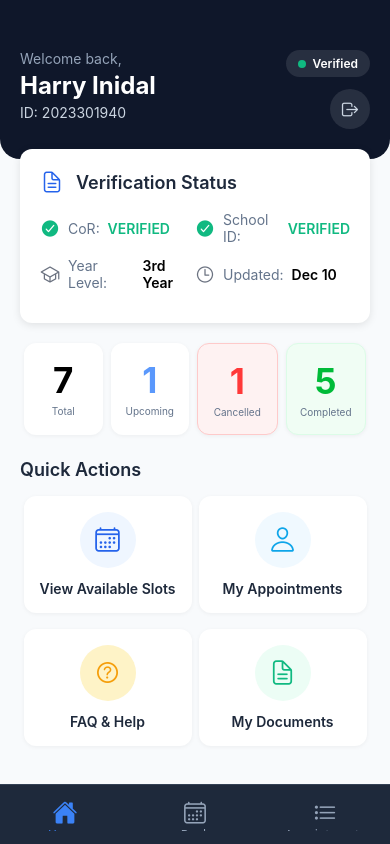
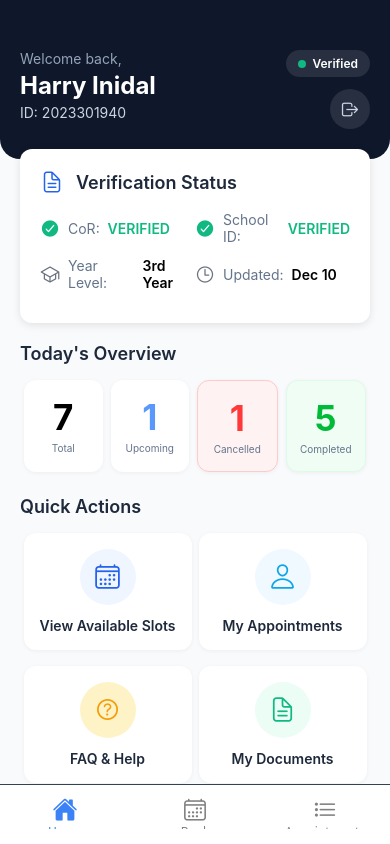
Before and after one commit to melody-sheep/qora-roi-hackathon, a React Native app: screen /StudentDashboard in a window 390 px wide. Built offline with nearby package versions, Linux system fonts and the light colour scheme.

Commit message:
Tab fixes

```diff
--- a/src/navigation/StudentBottomTabs.js
+++ b/src/navigation/StudentBottomTabs.js
@@ -2,15 +2,9 @@ import React from 'react';
 import { createBottomTabNavigator } from '@react-navigation/bottom-tabs';
 import { Ionicons } from '@expo/vector-icons';
 
-// Import the existing student dashboard (this file exists)
 import StudentDashboard from '../screens/student/studentDashboard';
 import StudentBooking from '../screens/student/studentBooking';
 import StudentAppointment from '../screens/student/studentAppointment';
-
-// These screens will be created by your teammate
-// For now, we'll create minimal placeholder components so navigation works
-const BookingScreen = () => null; // Placeholder - will be replaced
-const AppointmentScreen = () => null; // Placeholder - will be replaced
 
 const Tab = createBottomTabNavigator();
 
@@ -32,14 +26,14 @@ const StudentBottomTabs = () => {
           return <Ionicons name={iconName} size={size} color={color} />;
         },
         tabBarActiveTintColor: '#3B82F6',
-        tabBarInactiveTintColor: '#94A3B8',
+        tabBarInactiveTintColor: 'gray',
         headerShown: false,
         tabBarStyle: {
-          backgroundColor: '#1E293B',
+          backgroundColor: '#FFFFFF',
           borderTopColor: '#334155',
           height: 60,
-          paddingBottom: 8,
-          paddingTop: 8,
+          paddingBottom: 10,
+          paddingTop: 5,
         },
         tabBarLabelStyle: {
           fontSize: 12,
--- a/src/screens/student/studentDashboard.js
+++ b/src/screens/student/studentDashboard.js
@@ -133,11 +133,11 @@ export default function StudentDashboardScreen() {
   };
 
   const handleBookAppointment = () => {
-    navigation.navigate('StudentBooking');
+    navigation.navigate('Book');
   };
 
   const handleViewAppointments = () => {
-    navigation.navigate('StudentAppointment');
+    navigation.navigate('Appointments');
   };
 
   const handleUploadDocuments = () => {
@@ -287,6 +287,10 @@ export default function StudentDashboardScreen() {
         </View>
 
         {/* QUICK STATS WIDGET */}
+        <View style={styles.sectionHeader}>
+          <Text style={styles.sectionTitle}>Today's Overview</Text>
+        </View>
+
         <View style={styles.statsContainer}>
           <View style={styles.statCard}>
             <Text style={styles.statNumber1}>{stats.totalAppointments}</Text>
@@ -411,7 +415,7 @@ export default function StudentDashboardScreen() {
             <View style={styles.appointmentActions}>
               <TouchableOpacity
                 style={styles.viewButton}
-                onPress={() => navigation.navigate('StudentAppointment', { id: nextAppointment.id })}
+                onPress={() => navigation.navigate('Appointments', { id: nextAppointment.id })}
               >
                 <Text style={styles.viewButtonText}>View Details</Text>
               </TouchableOpacity>
```
